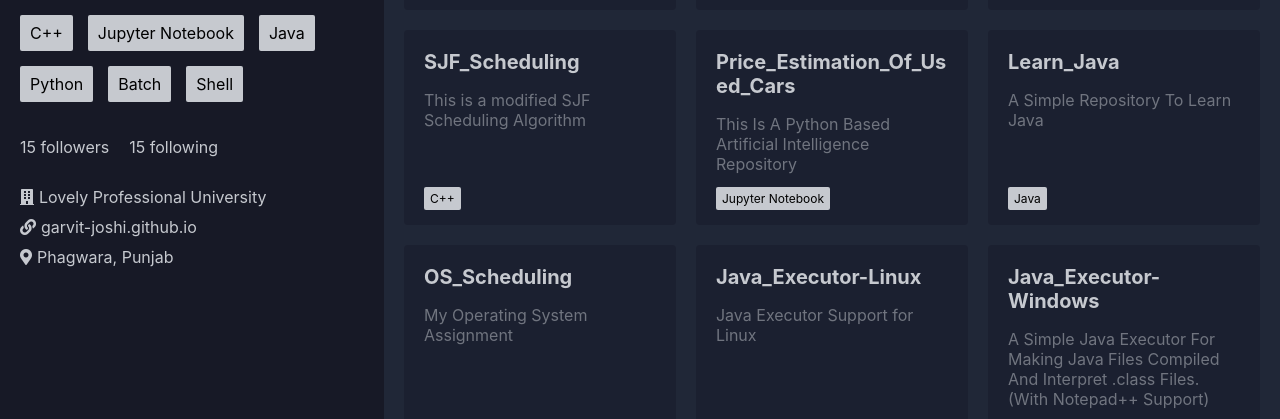
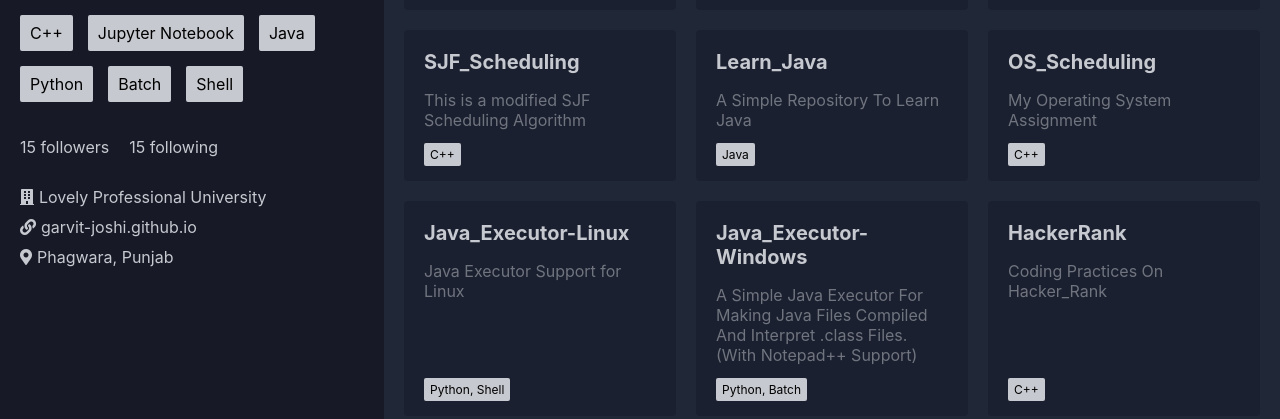
Before and after one commit to garvit-joshi/garvit-joshi.github.io, a plain HTML site: page index.html in a window 1280 px wide. Shown: the part 323-742 px from the top of the page. Drawn offline with Linux system fonts and the light colour scheme.

Commit message:
Updated Repos

```diff
--- a/index.html
+++ b/index.html
@@ -51,11 +51,6 @@
                             <p>This is a modified SJF Scheduling Algorithm</p>
                             <span>C++</span>
                         </a>
-                        <a href="https://github.com/garvit-joshi/Price_Estimation_Of_Used_Cars" class="repoCard" target="_blank" rel="noopener noreferrer">
-                            <div class="repoTitle">Price_Estimation_Of_Used_Cars</div>
-                            <p>This Is A Python Based Artificial Intelligence Repository</p>
-                            <span>Jupyter Notebook</span>
-                        </a>
                         <a href="https://github.com/garvit-joshi/Learn_Java" class="repoCard" target="_blank" rel="noopener noreferrer">
                             <div class="repoTitle">Learn_Java</div>
                             <p>A Simple Repository To Learn Java</p>
```
